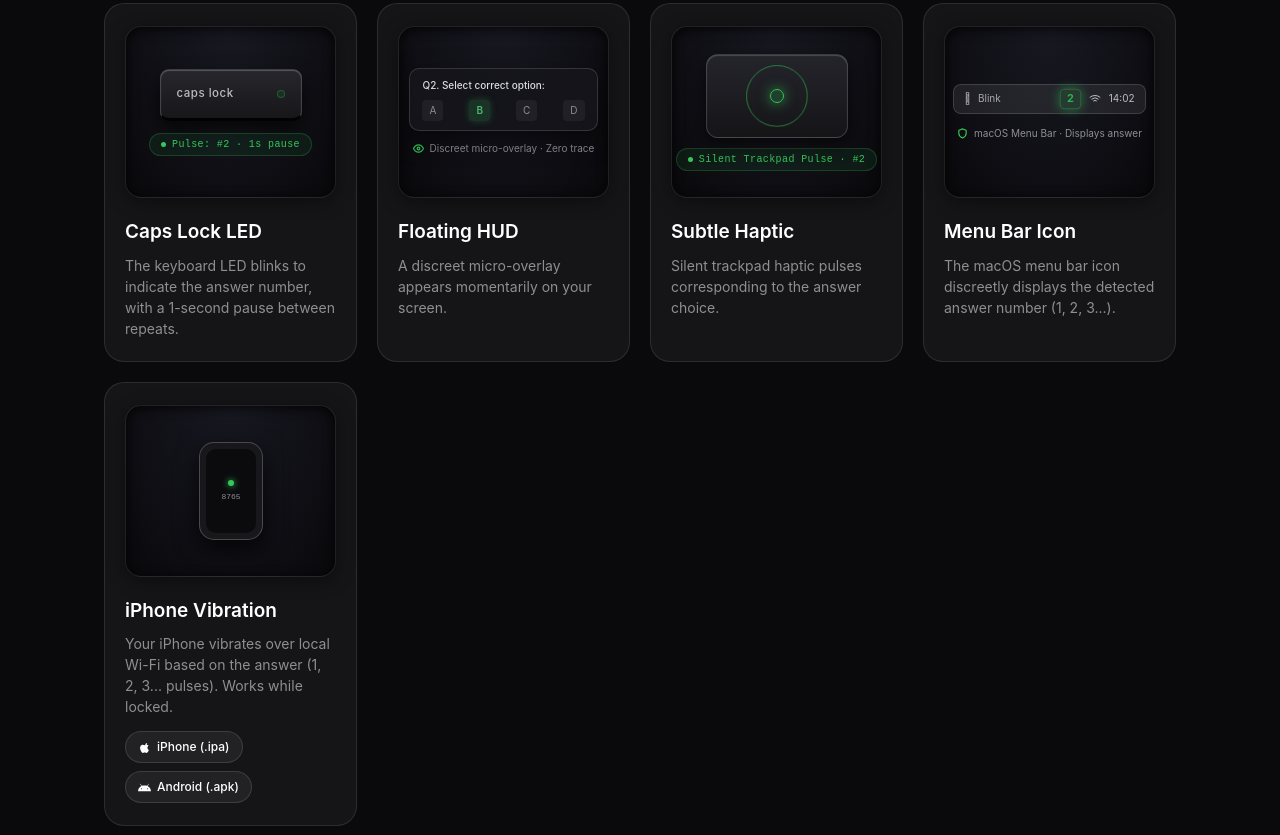
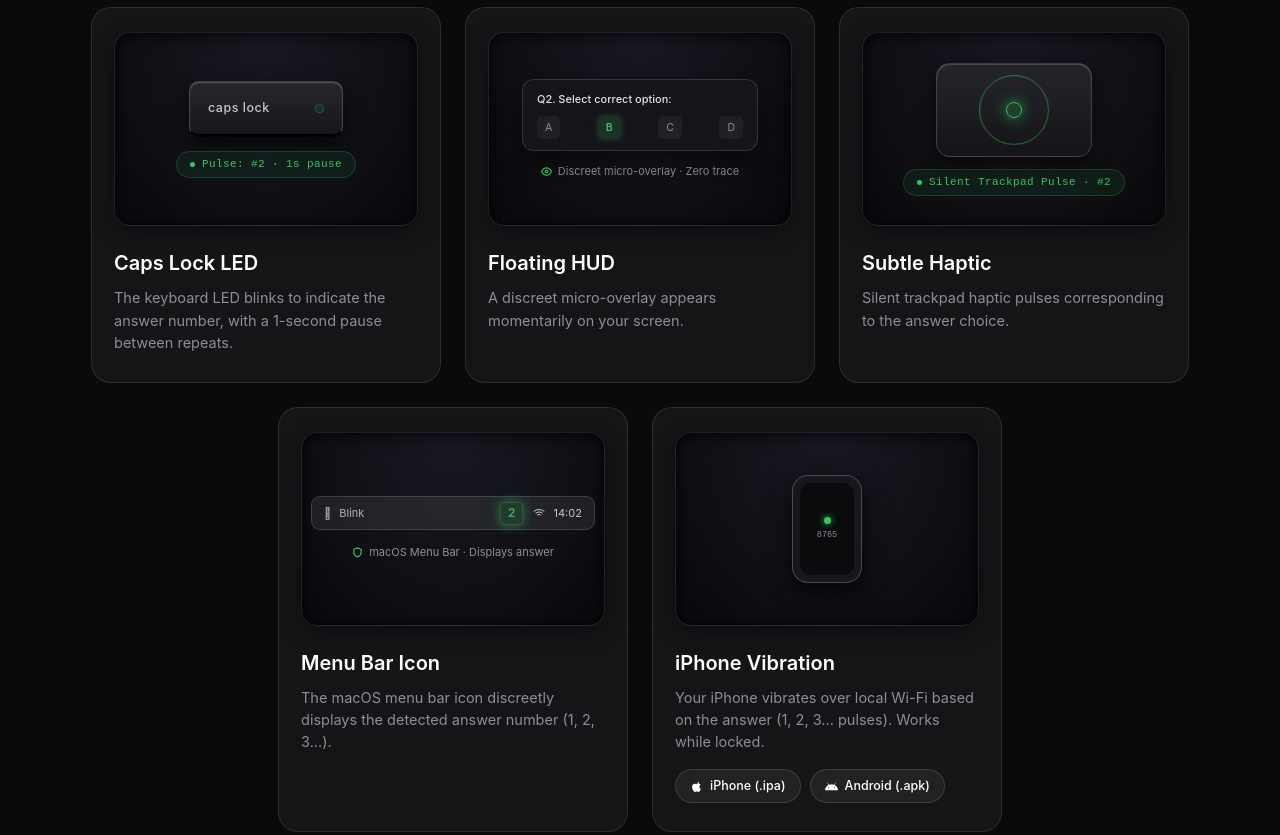
Before and after one commit to HunterFuzzo/blink.vercel.app, a plain HTML site: page public/index.html in a window 1280 px wide. Shown: the part 872-1707 px from the top of the page. Drawn offline with Linux system fonts and the light colour scheme.

Commit message:
Layout modes grid: 3 on top, 2 below, perfectly centered with enlarged preview boxes

```diff
--- a/css/styles.css
+++ b/css/styles.css
@@ -224,7 +224,7 @@
 
 /* Main Container */
 .container {
-  max-width: 1120px;
+  max-width: 1160px;
   margin: 0 auto;
   padding: 0 24px;
   position: relative;
@@ -481,20 +481,27 @@
   margin: 0 4px;
 }
 
-/* Interactive Mode Cards Grid */
+/* Interactive Mode Cards Grid: 3 on top, 2 below, centered */
 .modes-grid {
-  display: grid;
-  grid-template-columns: repeat(auto-fit, minmax(240px, 1fr));
-  gap: 20px;
-  margin-top: 60px;
+  display: flex;
+  flex-wrap: wrap;
+  justify-content: center;
+  gap: 24px;
+  margin-top: 64px;
   width: 100%;
+  max-width: 1140px;
+  margin-left: auto;
+  margin-right: auto;
 }
 
 .mode-card {
+  flex: 0 1 calc(33.333% - 16px);
+  min-width: 300px;
+  max-width: 350px;
   background: var(--bg-card);
   border: 1px solid var(--border-card);
   border-radius: var(--radius-lg);
-  padding: 22px 20px;
+  padding: 24px 22px 28px;
   text-align: left;
   transition: var(--transition);
   display: flex;
@@ -505,22 +512,37 @@
   background: var(--bg-card-hover);
   border-color: var(--border-hover);
   transform: translateY(-4px);
+  box-shadow: 0 16px 36px rgba(0, 0, 0, 0.45);
 }
 
-/* Interactive Mode Animated Video Screen */
+@media (max-width: 992px) {
+  .mode-card {
+    flex: 0 1 calc(50% - 14px);
+    max-width: 420px;
+  }
+}
+
+@media (max-width: 660px) {
+  .mode-card {
+    flex: 0 1 100%;
+    max-width: 100%;
+  }
+}
+
+/* Interactive Mode Animated Screen (Enlarged) */
 .mode-preview-box {
   width: 100%;
-  height: 172px;
+  height: 194px;
   background: radial-gradient(ellipse at top, #181822 0%, #09090c 100%);
   border: 1px solid rgba(255, 255, 255, 0.09);
   border-radius: 16px;
-  margin-bottom: 20px;
+  margin-bottom: 22px;
   position: relative;
   overflow: hidden;
   display: flex;
   align-items: center;
   justify-content: center;
-  box-shadow: inset 0 2px 12px rgba(0, 0, 0, 0.8), 0 4px 18px rgba(0, 0, 0, 0.4);
+  box-shadow: inset 0 2px 14px rgba(0, 0, 0, 0.8), 0 6px 20px rgba(0, 0, 0, 0.4);
 }
 
 /* 1. Caps Lock Preview */
@@ -528,34 +550,34 @@
   display: flex;
   flex-direction: column;
   align-items: center;
-  gap: 12px;
+  gap: 14px;
 }
 
 .preview-keycap {
-  width: 142px;
-  height: 52px;
+  width: 154px;
+  height: 56px;
   background: linear-gradient(180deg, #26262c 0%, #17171a 100%);
   border: 1px solid rgba(255, 255, 255, 0.18);
-  border-bottom: 3px solid rgba(0, 0, 0, 0.95);
-  border-radius: 9px;
+  border-bottom: 3.5px solid rgba(0, 0, 0, 0.95);
+  border-radius: 10px;
   display: flex;
   align-items: center;
   justify-content: space-between;
-  padding: 0 16px;
-  box-shadow: 0 8px 18px rgba(0, 0, 0, 0.65), inset 0 1px 1px rgba(255, 255, 255, 0.22);
+  padding: 0 18px;
+  box-shadow: 0 8px 20px rgba(0, 0, 0, 0.65), inset 0 1px 1px rgba(255, 255, 255, 0.22);
 }
 
 .keycap-label {
   font-family: -apple-system, BlinkMacSystemFont, 'SF Pro Text', sans-serif;
-  font-size: 11.5px;
+  font-size: 12.5px;
   font-weight: 500;
-  color: rgba(255, 255, 255, 0.7);
+  color: rgba(255, 255, 255, 0.75);
   letter-spacing: 0.5px;
 }
 
 .keycap-led {
-  width: 8px;
-  height: 8px;
+  width: 9px;
+  height: 9px;
   border-radius: 50%;
   background: #1c2e22;
   border: 1px solid rgba(52, 199, 89, 0.3);
@@ -565,24 +587,24 @@
 
 @keyframes capsLedPulse {
   0%, 15% { background: #1c2e22; box-shadow: none; }
-  18% { background: #34c759; box-shadow: 0 0 12px #34c759, 0 0 22px #34c759; }
+  18% { background: #34c759; box-shadow: 0 0 12px #34c759, 0 0 24px #34c759; }
   28% { background: #1c2e22; box-shadow: none; }
-  35% { background: #34c759; box-shadow: 0 0 12px #34c759, 0 0 22px #34c759; }
+  35% { background: #34c759; box-shadow: 0 0 12px #34c759, 0 0 24px #34c759; }
   45%, 100% { background: #1c2e22; box-shadow: none; }
 }
 
 .preview-status-pill {
-  font-size: 10px;
+  font-size: 11px;
   font-family: ui-monospace, SFMono-Regular, monospace;
   color: #34c759;
   background: rgba(52, 199, 89, 0.08);
   border: 1px solid rgba(52, 199, 89, 0.22);
-  padding: 3px 11px;
+  padding: 4px 13px;
   border-radius: 999px;
   letter-spacing: 0.4px;
   display: flex;
   align-items: center;
-  gap: 6px;
+  gap: 7px;
 }
 
 .preview-status-pill::before {
@@ -595,44 +617,44 @@
 
 /* 2. Floating HUD Preview */
 .preview-hud-wrap {
-  width: 90%;
+  width: 92%;
   display: flex;
   flex-direction: column;
   align-items: center;
-  gap: 10px;
+  gap: 12px;
 }
 
 .mock-hud-card {
   width: 100%;
-  max-width: 210px;
+  max-width: 236px;
   background: rgba(22, 22, 28, 0.85);
   backdrop-filter: blur(14px);
   border: 1px solid rgba(255, 255, 255, 0.14);
-  border-radius: 10px;
-  padding: 9px 12px;
+  border-radius: 12px;
+  padding: 11px 14px;
   display: flex;
   flex-direction: column;
-  gap: 7px;
+  gap: 8px;
   box-shadow: 0 8px 24px rgba(0, 0, 0, 0.5);
 }
 
 .mock-hud-q {
-  font-size: 10px;
-  color: rgba(255, 255, 255, 0.85);
+  font-size: 11px;
+  color: rgba(255, 255, 255, 0.88);
   font-weight: 500;
 }
 
 .mock-hud-options {
   display: flex;
   justify-content: space-between;
-  gap: 6px;
-  font-size: 10px;
+  gap: 7px;
+  font-size: 10.5px;
   color: var(--text-secondary);
 }
 
 .mock-opt {
-  padding: 3px 7px;
-  border-radius: 4px;
+  padding: 4px 8px;
+  border-radius: 5px;
   background: rgba(255, 255, 255, 0.05);
 }
 
@@ -656,16 +678,16 @@
   display: flex;
   flex-direction: column;
   align-items: center;
-  gap: 10px;
+  gap: 12px;
   position: relative;
 }
 
 .trackpad-mockup {
-  width: 142px;
-  height: 84px;
+  width: 156px;
+  height: 94px;
   background: linear-gradient(180deg, #24242b 0%, #151518 100%);
   border: 1.5px solid rgba(255, 255, 255, 0.16);
-  border-radius: 12px;
+  border-radius: 14px;
   position: relative;
   display: flex;
   align-items: center;
@@ -675,14 +697,14 @@
 }
 
 .trackpad-touch-center {
-  width: 14px;
-  height: 14px;
+  width: 16px;
+  height: 16px;
   border-radius: 50%;
   background: rgba(52, 199, 89, 0.25);
   border: 1.5px solid #34c759;
   position: relative;
   z-index: 2;
-  box-shadow: 0 0 10px rgba(52, 199, 89, 0.45);
+  box-shadow: 0 0 12px rgba(52, 199, 89, 0.45);
   animation: trackpadPulse 3s infinite ease-in-out;
 }
 
@@ -699,14 +721,14 @@
 }
 
 .trackpad-ripple.tr-1 {
-  width: 44px;
-  height: 44px;
+  width: 50px;
+  height: 50px;
   animation-delay: 0.5s;
 }
 
 .trackpad-ripple.tr-2 {
-  width: 76px;
-  height: 76px;
+  width: 86px;
+  height: 86px;
   animation-delay: 1.0s;
 }
 
@@ -729,50 +751,50 @@
 
 /* 4. Menu Bar Stealth Preview */
 .preview-menubar-wrap {
-  width: 92%;
+  width: 94%;
   display: flex;
   flex-direction: column;
   align-items: center;
-  gap: 12px;
+  gap: 14px;
 }
 
 .mock-menubar {
   width: 100%;
-  height: 30px;
+  height: 34px;
   background: rgba(255, 255, 255, 0.08);
   backdrop-filter: blur(12px);
   border: 1px solid rgba(255, 255, 255, 0.14);
-  border-radius: 8px;
+  border-radius: 9px;
   display: flex;
   align-items: center;
   justify-content: space-between;
-  padding: 0 10px;
+  padding: 0 12px;
 }
 
 .mock-menu-left {
   display: flex;
   align-items: center;
-  gap: 7px;
-  color: rgba(255, 255, 255, 0.6);
-  font-size: 10px;
+  gap: 8px;
+  color: rgba(255, 255, 255, 0.65);
+  font-size: 11px;
 }
 
 .mock-menu-right {
   display: flex;
   align-items: center;
-  gap: 8px;
-  color: rgba(255, 255, 255, 0.7);
-  font-size: 10px;
+  gap: 9px;
+  color: rgba(255, 255, 255, 0.75);
+  font-size: 11px;
 }
 
 .stealth-digit-signal {
   font-family: -apple-system, BlinkMacSystemFont, 'SF Pro Display', sans-serif;
-  font-size: 10.5px;
+  font-size: 11.5px;
   font-weight: 700;
   color: #34c759;
   background: rgba(52, 199, 89, 0.16);
   border: 1px solid rgba(52, 199, 89, 0.4);
-  padding: 1px 6px;
+  padding: 2px 7px;
   border-radius: 5px;
   box-shadow: 0 0 8px rgba(52, 199, 89, 0.35);
   animation: stealthDigitGlow 3s infinite;
@@ -795,16 +817,16 @@
 }
 
 .phone-mockup {
-  width: 64px;
-  height: 98px;
+  width: 70px;
+  height: 108px;
   background: #17171c;
   border: 1.5px solid rgba(255, 255, 255, 0.22);
-  border-radius: 15px;
+  border-radius: 16px;
   display: flex;
   flex-direction: column;
   align-items: center;
   justify-content: center;
-  padding: 6px;
+  padding: 7px;
   position: relative;
   z-index: 2;
   box-shadow: 0 8px 24px rgba(0, 0, 0, 0.75);
@@ -827,7 +849,7 @@
   width: 100%;
   height: 100%;
   background: #0b0b0e;
-  border-radius: 10px;
+  border-radius: 11px;
   display: flex;
   flex-direction: column;
   align-items: center;
@@ -836,15 +858,15 @@
 }
 
 .phone-status-dot {
-  width: 6px;
-  height: 6px;
+  width: 7px;
+  height: 7px;
   border-radius: 50%;
   background: #34c759;
   box-shadow: 0 0 6px #34c759;
 }
 
 .phone-label {
-  font-size: 8px;
+  font-size: 8.5px;
   font-family: ui-monospace, SFMono-Regular, monospace;
   color: var(--text-secondary);
   font-weight: 500;
@@ -853,20 +875,20 @@
 .haptic-ripple {
   position: absolute;
   border: 1.5px solid rgba(52, 199, 89, 0.45);
-  border-radius: 20px;
+  border-radius: 22px;
   pointer-events: none;
   animation: rippleSpread 3s infinite cubic-bezier(0.1, 0.8, 0.3, 1);
 }
 
 .ripple-1 {
-  width: 76px;
-  height: 110px;
+  width: 84px;
+  height: 122px;
   animation-delay: 0.54s;
 }
 
 .ripple-2 {
-  width: 92px;
-  height: 126px;
+  width: 102px;
+  height: 140px;
   animation-delay: 1.05s;
 }
 
@@ -884,7 +906,7 @@
   display: flex;
   align-items: center;
   gap: 6px;
-  font-size: 10px;
+  font-size: 11px;
   color: var(--text-secondary);
   font-family: -apple-system, BlinkMacSystemFont, sans-serif;
 }
@@ -894,36 +916,36 @@
 }
 
 .mode-card h3 {
-  font-size: 19px;
+  font-size: 20px;
   font-weight: 600;
-  margin-bottom: 8px;
+  margin-bottom: 9px;
   color: #ffffff;
 }
 
 .mode-card p {
-  font-size: 14px;
+  font-size: 14.5px;
   color: var(--text-secondary);
-  line-height: 1.5;
+  line-height: 1.52;
 }
 
 .mode-app-links {
   display: flex;
   align-items: center;
-  gap: 8px;
-  margin-top: 14px;
+  gap: 9px;
+  margin-top: 16px;
   flex-wrap: wrap;
 }
 
 .mode-app-badge {
   display: inline-flex;
   align-items: center;
-  gap: 6px;
+  gap: 7px;
   background: rgba(255, 255, 255, 0.06);
   border: 1px solid rgba(255, 255, 255, 0.12);
   color: #ffffff;
-  padding: 6px 12px;
+  padding: 7px 14px;
   border-radius: var(--radius-full);
-  font-size: 12px;
+  font-size: 12.5px;
   font-weight: 500;
   text-decoration: none;
   transition: var(--transition);
--- a/public/css/styles.css
+++ b/public/css/styles.css
@@ -224,7 +224,7 @@
 
 /* Main Container */
 .container {
-  max-width: 1120px;
+  max-width: 1160px;
   margin: 0 auto;
   padding: 0 24px;
   position: relative;
@@ -481,20 +481,27 @@
   margin: 0 4px;
 }
 
-/* Interactive Mode Cards Grid */
+/* Interactive Mode Cards Grid: 3 on top, 2 below, centered */
 .modes-grid {
-  display: grid;
-  grid-template-columns: repeat(auto-fit, minmax(240px, 1fr));
-  gap: 20px;
-  margin-top: 60px;
+  display: flex;
+  flex-wrap: wrap;
+  justify-content: center;
+  gap: 24px;
+  margin-top: 64px;
   width: 100%;
+  max-width: 1140px;
+  margin-left: auto;
+  margin-right: auto;
 }
 
 .mode-card {
+  flex: 0 1 calc(33.333% - 16px);
+  min-width: 300px;
+  max-width: 350px;
   background: var(--bg-card);
   border: 1px solid var(--border-card);
   border-radius: var(--radius-lg);
-  padding: 22px 20px;
+  padding: 24px 22px 28px;
   text-align: left;
   transition: var(--transition);
   display: flex;
@@ -505,22 +512,37 @@
   background: var(--bg-card-hover);
   border-color: var(--border-hover);
   transform: translateY(-4px);
+  box-shadow: 0 16px 36px rgba(0, 0, 0, 0.45);
 }
 
-/* Interactive Mode Animated Video Screen */
+@media (max-width: 992px) {
+  .mode-card {
+    flex: 0 1 calc(50% - 14px);
+    max-width: 420px;
+  }
+}
+
+@media (max-width: 660px) {
+  .mode-card {
+    flex: 0 1 100%;
+    max-width: 100%;
+  }
+}
+
+/* Interactive Mode Animated Screen (Enlarged) */
 .mode-preview-box {
   width: 100%;
-  height: 172px;
+  height: 194px;
   background: radial-gradient(ellipse at top, #181822 0%, #09090c 100%);
   border: 1px solid rgba(255, 255, 255, 0.09);
   border-radius: 16px;
-  margin-bottom: 20px;
+  margin-bottom: 22px;
   position: relative;
   overflow: hidden;
   display: flex;
   align-items: center;
   justify-content: center;
-  box-shadow: inset 0 2px 12px rgba(0, 0, 0, 0.8), 0 4px 18px rgba(0, 0, 0, 0.4);
+  box-shadow: inset 0 2px 14px rgba(0, 0, 0, 0.8), 0 6px 20px rgba(0, 0, 0, 0.4);
 }
 
 /* 1. Caps Lock Preview */
@@ -528,34 +550,34 @@
   display: flex;
   flex-direction: column;
   align-items: center;
-  gap: 12px;
+  gap: 14px;
 }
 
 .preview-keycap {
-  width: 142px;
-  height: 52px;
+  width: 154px;
+  height: 56px;
   background: linear-gradient(180deg, #26262c 0%, #17171a 100%);
   border: 1px solid rgba(255, 255, 255, 0.18);
-  border-bottom: 3px solid rgba(0, 0, 0, 0.95);
-  border-radius: 9px;
+  border-bottom: 3.5px solid rgba(0, 0, 0, 0.95);
+  border-radius: 10px;
   display: flex;
   align-items: center;
   justify-content: space-between;
-  padding: 0 16px;
-  box-shadow: 0 8px 18px rgba(0, 0, 0, 0.65), inset 0 1px 1px rgba(255, 255, 255, 0.22);
+  padding: 0 18px;
+  box-shadow: 0 8px 20px rgba(0, 0, 0, 0.65), inset 0 1px 1px rgba(255, 255, 255, 0.22);
 }
 
 .keycap-label {
   font-family: -apple-system, BlinkMacSystemFont, 'SF Pro Text', sans-serif;
-  font-size: 11.5px;
+  font-size: 12.5px;
   font-weight: 500;
-  color: rgba(255, 255, 255, 0.7);
+  color: rgba(255, 255, 255, 0.75);
   letter-spacing: 0.5px;
 }
 
 .keycap-led {
-  width: 8px;
-  height: 8px;
+  width: 9px;
+  height: 9px;
   border-radius: 50%;
   background: #1c2e22;
   border: 1px solid rgba(52, 199, 89, 0.3);
@@ -565,24 +587,24 @@
 
 @keyframes capsLedPulse {
   0%, 15% { background: #1c2e22; box-shadow: none; }
-  18% { background: #34c759; box-shadow: 0 0 12px #34c759, 0 0 22px #34c759; }
+  18% { background: #34c759; box-shadow: 0 0 12px #34c759, 0 0 24px #34c759; }
   28% { background: #1c2e22; box-shadow: none; }
-  35% { background: #34c759; box-shadow: 0 0 12px #34c759, 0 0 22px #34c759; }
+  35% { background: #34c759; box-shadow: 0 0 12px #34c759, 0 0 24px #34c759; }
   45%, 100% { background: #1c2e22; box-shadow: none; }
 }
 
 .preview-status-pill {
-  font-size: 10px;
+  font-size: 11px;
   font-family: ui-monospace, SFMono-Regular, monospace;
   color: #34c759;
   background: rgba(52, 199, 89, 0.08);
   border: 1px solid rgba(52, 199, 89, 0.22);
-  padding: 3px 11px;
+  padding: 4px 13px;
   border-radius: 999px;
   letter-spacing: 0.4px;
   display: flex;
   align-items: center;
-  gap: 6px;
+  gap: 7px;
 }
 
 .preview-status-pill::before {
@@ -595,44 +617,44 @@
 
 /* 2. Floating HUD Preview */
 .preview-hud-wrap {
-  width: 90%;
+  width: 92%;
   display: flex;
   flex-direction: column;
   align-items: center;
-  gap: 10px;
+  gap: 12px;
 }
 
 .mock-hud-card {
   width: 100%;
-  max-width: 210px;
+  max-width: 236px;
   background: rgba(22, 22, 28, 0.85);
   backdrop-filter: blur(14px);
   border: 1px solid rgba(255, 255, 255, 0.14);
-  border-radius: 10px;
-  padding: 9px 12px;
+  border-radius: 12px;
+  padding: 11px 14px;
   display: flex;
   flex-direction: column;
-  gap: 7px;
+  gap: 8px;
   box-shadow: 0 8px 24px rgba(0, 0, 0, 0.5);
 }
 
 .mock-hud-q {
-  font-size: 10px;
-  color: rgba(255, 255, 255, 0.85);
+  font-size: 11px;
+  color: rgba(255, 255, 255, 0.88);
   font-weight: 500;
 }
 
 .mock-hud-options {
   display: flex;
   justify-content: space-between;
-  gap: 6px;
-  font-size: 10px;
+  gap: 7px;
+  font-size: 10.5px;
   color: var(--text-secondary);
 }
 
 .mock-opt {
-  padding: 3px 7px;
-  border-radius: 4px;
+  padding: 4px 8px;
+  border-radius: 5px;
   background: rgba(255, 255, 255, 0.05);
 }
 
@@ -656,16 +678,16 @@
   display: flex;
   flex-direction: column;
   align-items: center;
-  gap: 10px;
+  gap: 12px;
   position: relative;
 }
 
 .trackpad-mockup {
-  width: 142px;
-  height: 84px;
+  width: 156px;
+  height: 94px;
   background: linear-gradient(180deg, #24242b 0%, #151518 100%);
   border: 1.5px solid rgba(255, 255, 255, 0.16);
-  border-radius: 12px;
+  border-radius: 14px;
   position: relative;
   display: flex;
   align-items: center;
@@ -675,14 +697,14 @@
 }
 
 .trackpad-touch-center {
-  width: 14px;
-  height: 14px;
+  width: 16px;
+  height: 16px;
   border-radius: 50%;
   background: rgba(52, 199, 89, 0.25);
   border: 1.5px solid #34c759;
   position: relative;
   z-index: 2;
-  box-shadow: 0 0 10px rgba(52, 199, 89, 0.45);
+  box-shadow: 0 0 12px rgba(52, 199, 89, 0.45);
   animation: trackpadPulse 3s infinite ease-in-out;
 }
 
@@ -699,14 +721,14 @@
 }
 
 .trackpad-ripple.tr-1 {
-  width: 44px;
-  height: 44px;
+  width: 50px;
+  height: 50px;
   animation-delay: 0.5s;
 }
 
 .trackpad-ripple.tr-2 {
-  width: 76px;
-  height: 76px;
+  width: 86px;
+  height: 86px;
   animation-delay: 1.0s;
 }
 
@@ -729,50 +751,50 @@
 
 /* 4. Menu Bar Stealth Preview */
 .preview-menubar-wrap {
-  width: 92%;
+  width: 94%;
   display: flex;
   flex-direction: column;
   align-items: center;
-  gap: 12px;
+  gap: 14px;
 }
 
 .mock-menubar {
   width: 100%;
-  height: 30px;
+  height: 34px;
   background: rgba(255, 255, 255, 0.08);
   backdrop-filter: blur(12px);
   border: 1px solid rgba(255, 255, 255, 0.14);
-  border-radius: 8px;
+  border-radius: 9px;
   display: flex;
   align-items: center;
   justify-content: space-between;
-  padding: 0 10px;
+  padding: 0 12px;
 }
 
 .mock-menu-left {
   display: flex;
   align-items: center;
-  gap: 7px;
-  color: rgba(255, 255, 255, 0.6);
-  font-size: 10px;
+  gap: 8px;
+  color: rgba(255, 255, 255, 0.65);
+  font-size: 11px;
 }
 
 .mock-menu-right {
   display: flex;
   align-items: center;
-  gap: 8px;
-  color: rgba(255, 255, 255, 0.7);
-  font-size: 10px;
+  gap: 9px;
+  color: rgba(255, 255, 255, 0.75);
+  font-size: 11px;
 }
 
 .stealth-digit-signal {
   font-family: -apple-system, BlinkMacSystemFont, 'SF Pro Display', sans-serif;
-  font-size: 10.5px;
+  font-size: 11.5px;
   font-weight: 700;
   color: #34c759;
   background: rgba(52, 199, 89, 0.16);
   border: 1px solid rgba(52, 199, 89, 0.4);
-  padding: 1px 6px;
+  padding: 2px 7px;
   border-radius: 5px;
   box-shadow: 0 0 8px rgba(52, 199, 89, 0.35);
   animation: stealthDigitGlow 3s infinite;
@@ -795,16 +817,16 @@
 }
 
 .phone-mockup {
-  width: 64px;
-  height: 98px;
+  width: 70px;
+  height: 108px;
   background: #17171c;
   border: 1.5px solid rgba(255, 255, 255, 0.22);
-  border-radius: 15px;
+  border-radius: 16px;
   display: flex;
   flex-direction: column;
   align-items: center;
   justify-content: center;
-  padding: 6px;
+  padding: 7px;
   position: relative;
   z-index: 2;
   box-shadow: 0 8px 24px rgba(0, 0, 0, 0.75);
@@ -827,7 +849,7 @@
   width: 100%;
   height: 100%;
   background: #0b0b0e;
-  border-radius: 10px;
+  border-radius: 11px;
   display: flex;
   flex-direction: column;
   align-items: center;
@@ -836,15 +858,15 @@
 }
 
 .phone-status-dot {
-  width: 6px;
-  height: 6px;
+  width: 7px;
+  height: 7px;
   border-radius: 50%;
   background: #34c759;
   box-shadow: 0 0 6px #34c759;
 }
 
 .phone-label {
-  font-size: 8px;
+  font-size: 8.5px;
   font-family: ui-monospace, SFMono-Regular, monospace;
   color: var(--text-secondary);
   font-weight: 500;
@@ -853,20 +875,20 @@
 .haptic-ripple {
   position: absolute;
   border: 1.5px solid rgba(52, 199, 89, 0.45);
-  border-radius: 20px;
+  border-radius: 22px;
   pointer-events: none;
   animation: rippleSpread 3s infinite cubic-bezier(0.1, 0.8, 0.3, 1);
 }
 
 .ripple-1 {
-  width: 76px;
-  height: 110px;
+  width: 84px;
+  height: 122px;
   animation-delay: 0.54s;
 }
 
 .ripple-2 {
-  width: 92px;
-  height: 126px;
+  width: 102px;
+  height: 140px;
   animation-delay: 1.05s;
 }
 
@@ -884,7 +906,7 @@
   display: flex;
   align-items: center;
   gap: 6px;
-  font-size: 10px;
+  font-size: 11px;
   color: var(--text-secondary);
   font-family: -apple-system, BlinkMacSystemFont, sans-serif;
 }
@@ -894,36 +916,36 @@
 }
 
 .mode-card h3 {
-  font-size: 19px;
+  font-size: 20px;
   font-weight: 600;
-  margin-bottom: 8px;
+  margin-bottom: 9px;
   color: #ffffff;
 }
 
 .mode-card p {
-  font-size: 14px;
+  font-size: 14.5px;
   color: var(--text-secondary);
-  line-height: 1.5;
+  line-height: 1.52;
 }
 
 .mode-app-links {
   display: flex;
   align-items: center;
-  gap: 8px;
-  margin-top: 14px;
+  gap: 9px;
+  margin-top: 16px;
   flex-wrap: wrap;
 }
 
 .mode-app-badge {
   display: inline-flex;
   align-items: center;
-  gap: 6px;
+  gap: 7px;
   background: rgba(255, 255, 255, 0.06);
   border: 1px solid rgba(255, 255, 255, 0.12);
   color: #ffffff;
-  padding: 6px 12px;
+  padding: 7px 14px;
   border-radius: var(--radius-full);
-  font-size: 12px;
+  font-size: 12.5px;
   font-weight: 500;
   text-decoration: none;
   transition: var(--transition);
```
Also changed, not shown: index.html (+1 -1 lines), public/index.html (+1 -1 lines).
